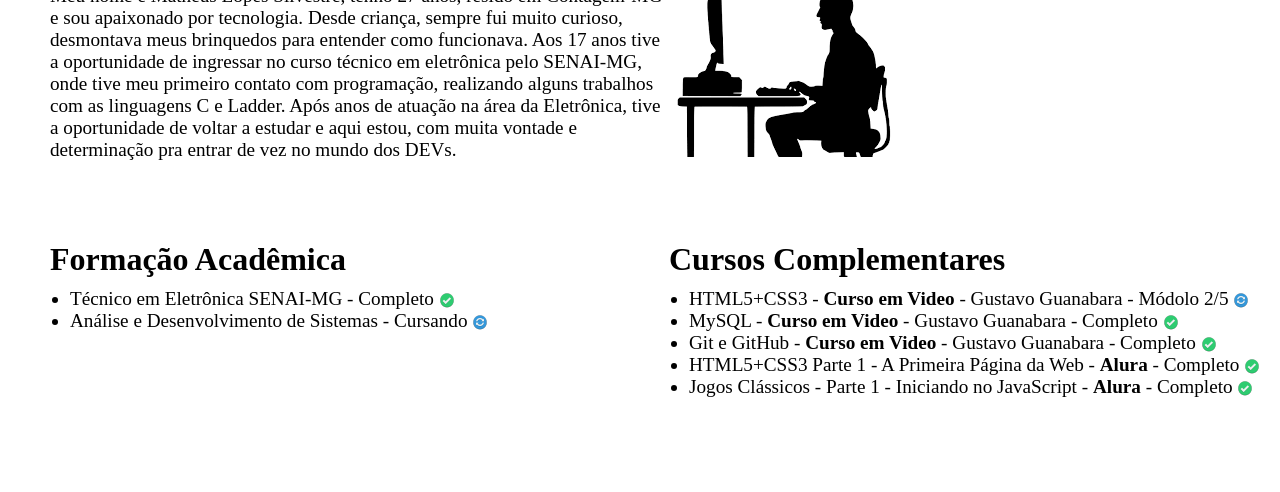
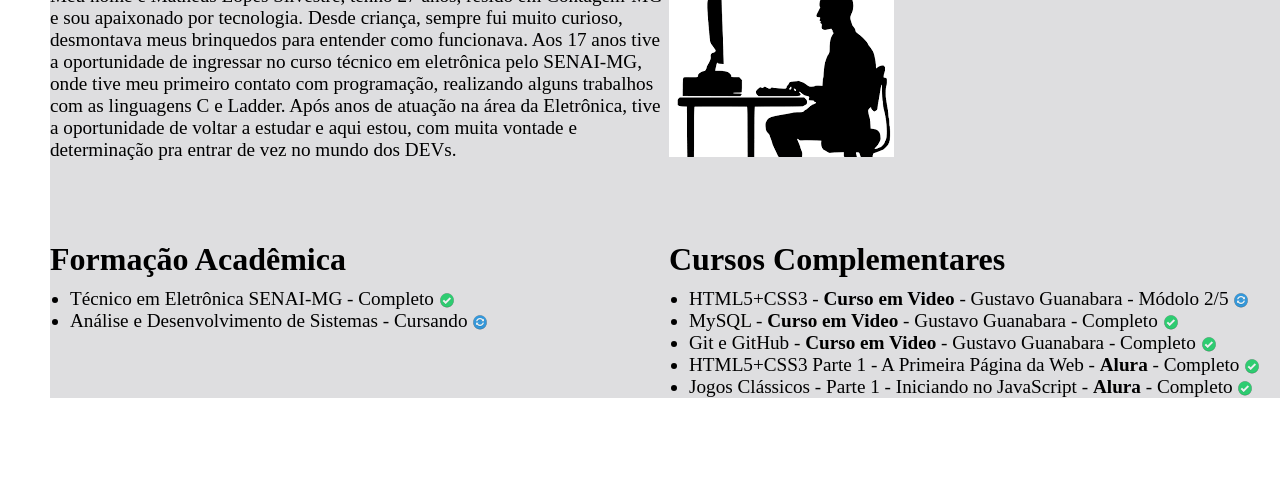
Before and after one commit to Matheusls7/Portifolio, a plain HTML site: page index.html in a window 1280 px wide. Shown: the part 475-967 px from the top of the page. Drawn offline with Linux system fonts and the light colour scheme.

Commit message:
21.02.22-01

```diff
--- a/style.css
+++ b/style.css
@@ -19,6 +19,7 @@ header{
 
 main{
     margin-left: 50px;
+    background-color: #DEDEE0;
 }
 .TituloSecundario{
     font-size: 2.2em;
```
